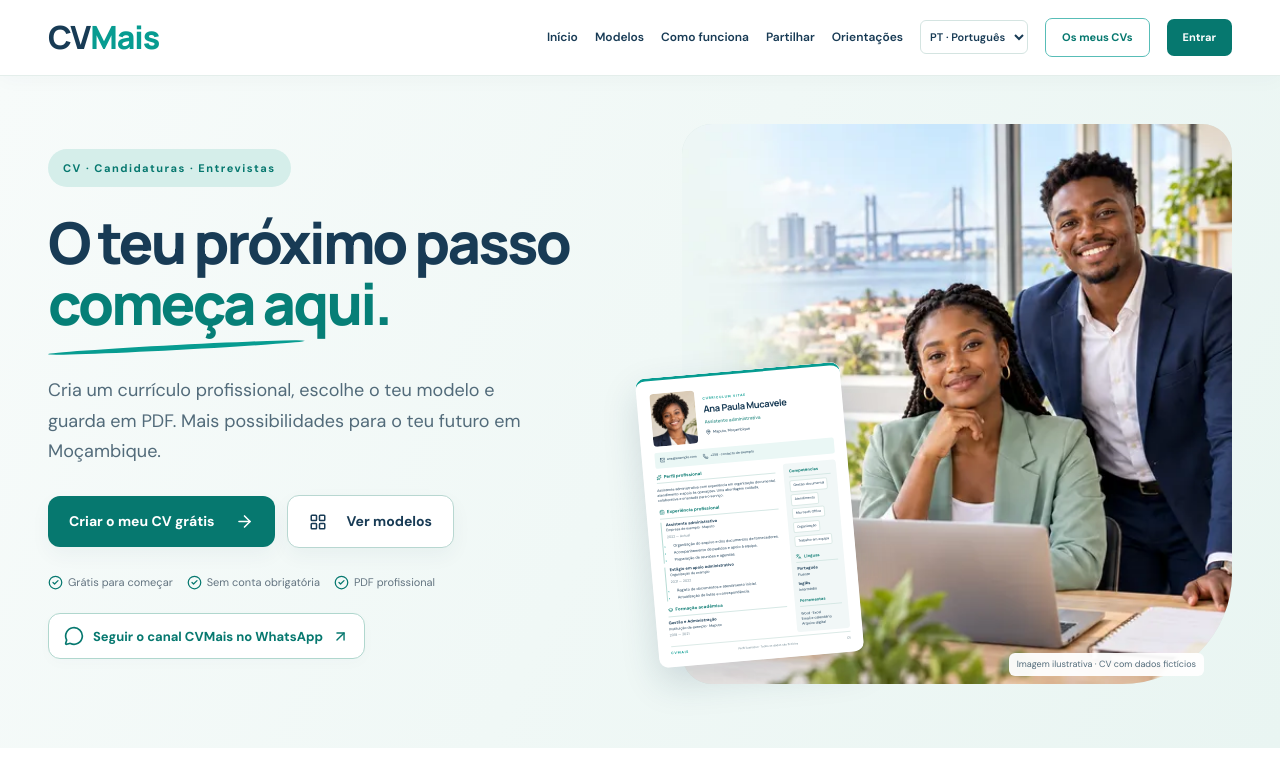
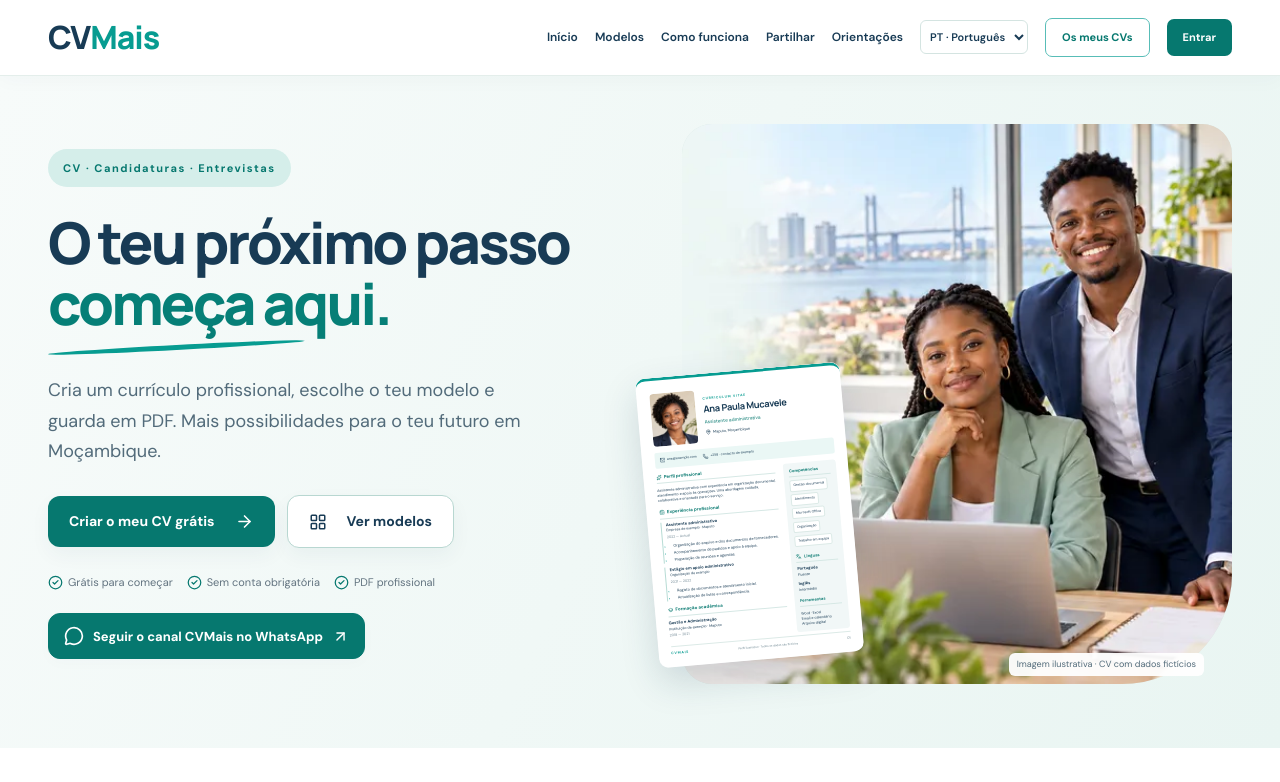
Before and after one commit to nguyenhai1080/cvmais, a Next.js app: page / in a window 1280 px wide. Shown: the top 782 px of the page. Built offline with nearby package versions, Linux system fonts and the light colour scheme; no server answers.

Commit message:
Match WhatsApp hero follow button to primary green CTA

```diff
--- a/src/app/brand-home.css
+++ b/src/app/brand-home.css
@@ -1,5 +1,5 @@
 /* CVMais identity v1: public homepage only. Editor and documents retain their styles. */
-.hero-channel-follow{display:inline-flex;align-items:center;gap:9px;margin-top:22px;padding:12px 15px;border:1px solid #b0d7ce;border-radius:12px;color:#06786f;background:#fff;font-size:13px;font-weight:700;line-height:1.5;max-width:100%;box-shadow:0 4px 15px #183b5505}.hero-channel-follow svg{flex:none}.hero-channel-follow:hover{background:#dcefe9;border-color:#06786f}
+.hero-channel-follow{display:inline-flex;align-items:center;gap:9px;margin-top:22px;padding:12px 15px;border:1px solid #06786f;border-radius:12px;color:#fff;background:#06786f;font-size:13px;font-weight:700;line-height:1.5;max-width:100%;box-shadow:0 4px 15px #183b5505}.hero-channel-follow svg{flex:none}.hero-channel-follow:hover{background:#05665e;border-color:#05665e}
 .home-page{--mint:#e9f5f2;--teal-dark:#06786f;background:#fff}
 .home-page .header{border-bottom:1px solid #e4eeeb}
 .brand-hero{background:linear-gradient(115deg,#f7fbfa,#e9f5f2);position:relative;overflow:hidden;padding:48px 0 64px}
```
